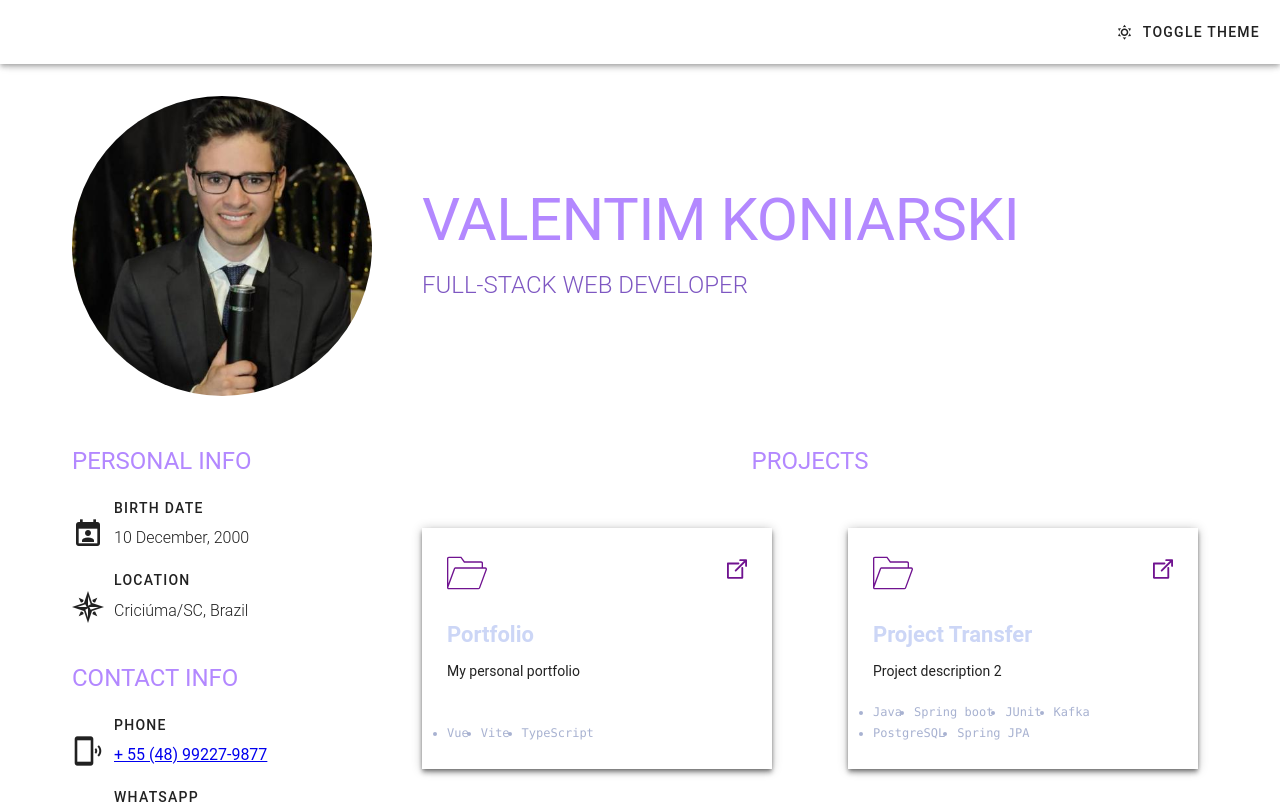
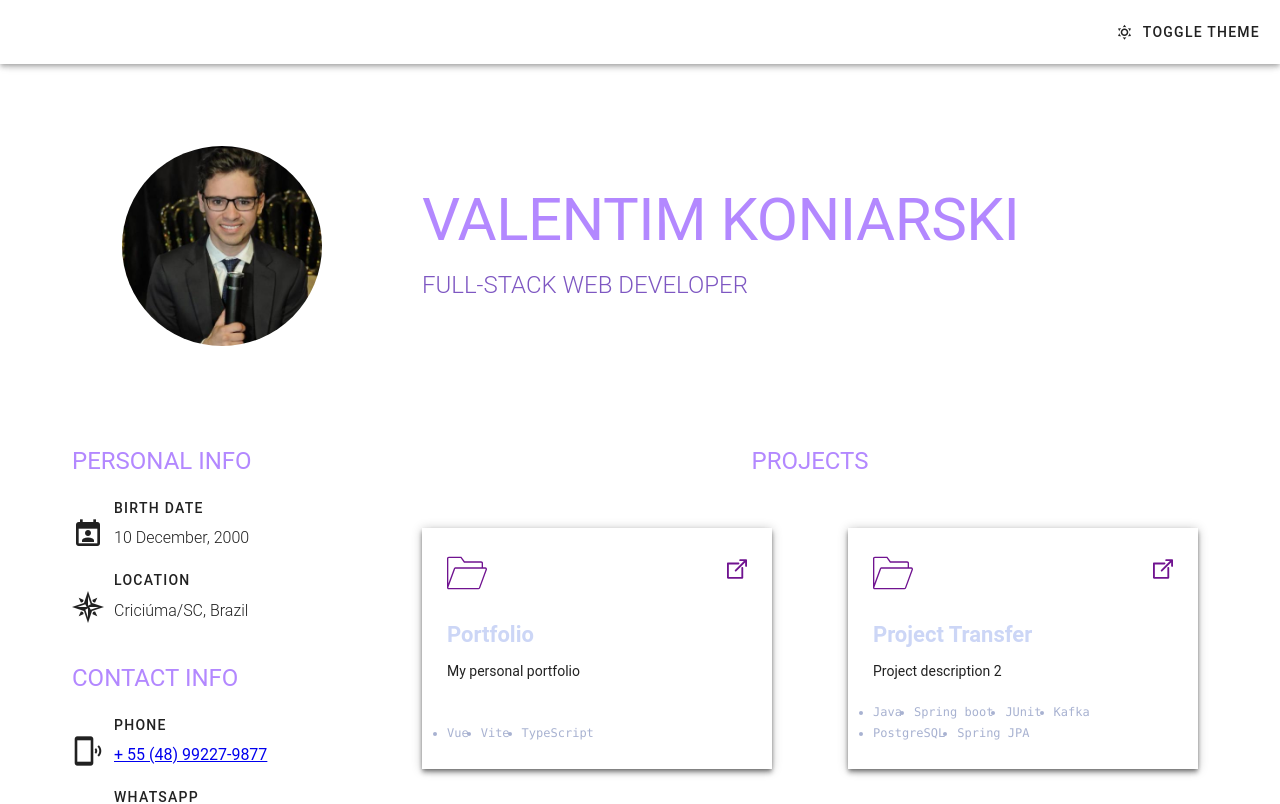
Before and after one commit to valentimkoniarski/Portfolio, a Vue app: page / in a window 1280 px wide. Shown: the top 804 px of the page. Built offline with nearby package versions, Linux system fonts and the light colour scheme.

Commit message:
ajuste na imagem e tamanho do container

```diff
--- a/src/views/Profile.vue
+++ b/src/views/Profile.vue
@@ -3,7 +3,7 @@
     <div class="profile">
       <div class="profile__image">
         <v-avatar :size="smAndDown ? 200 : 300">
-          <img src="../assets/images/valentim_photo.jpeg" alt="avatar" width="300">
+          <img src="../assets/images/valentim_photo.jpeg" alt="avatar" width="200" style="border-radius: 50%;">
         </v-avatar>
       </div>
       <div class="profile__text">
@@ -103,4 +103,10 @@ const {xs, sm, smAndDown, md, mdAndDown} = useDisplay()
   }
 }
 
+@media (min-width: 1920px) {
+  .v-container {
+    max-width: 1200px;
+  }
+}
+
 </style>
```
Also changed, not shown: src/views/Home.vue (deleted, +0 -7 lines).
